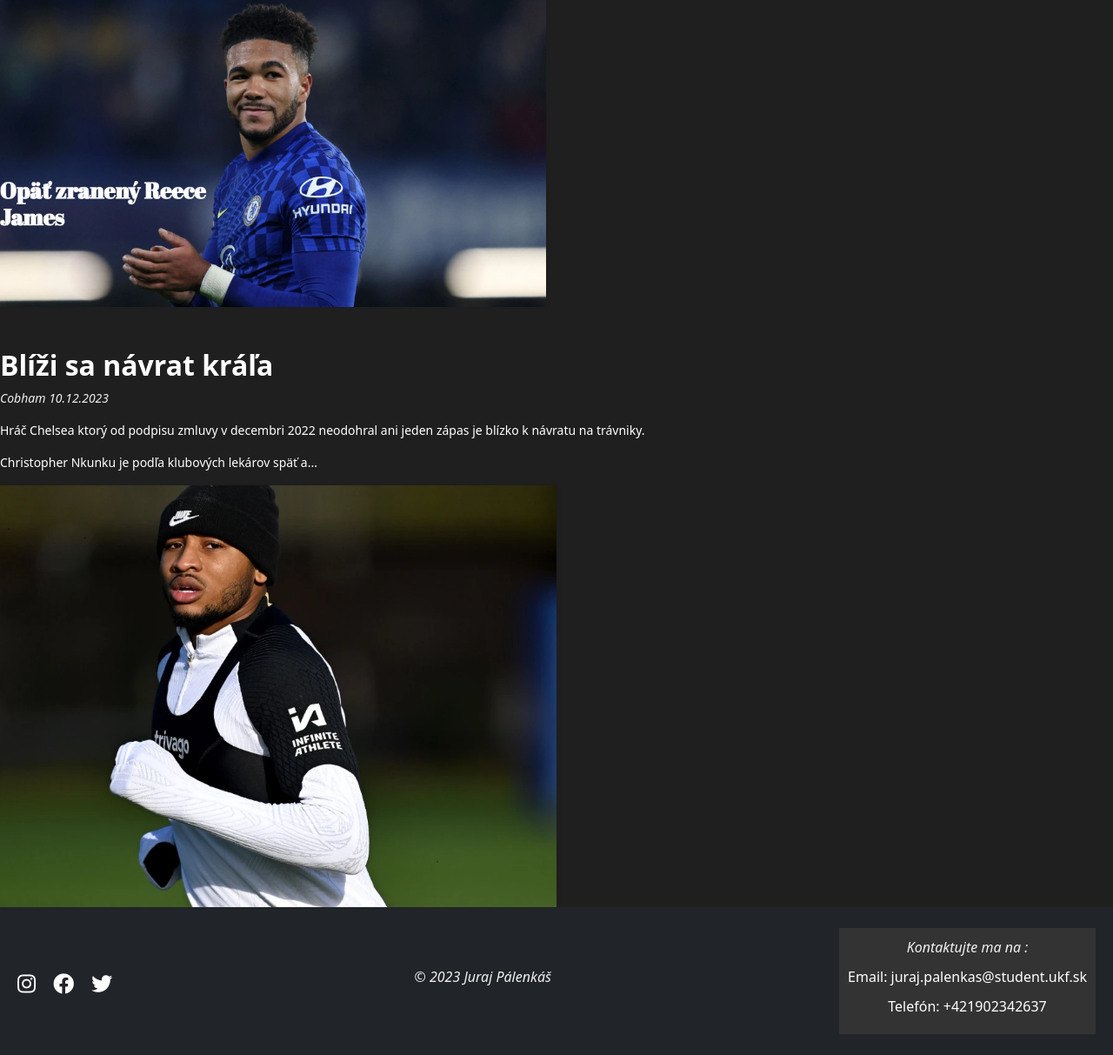
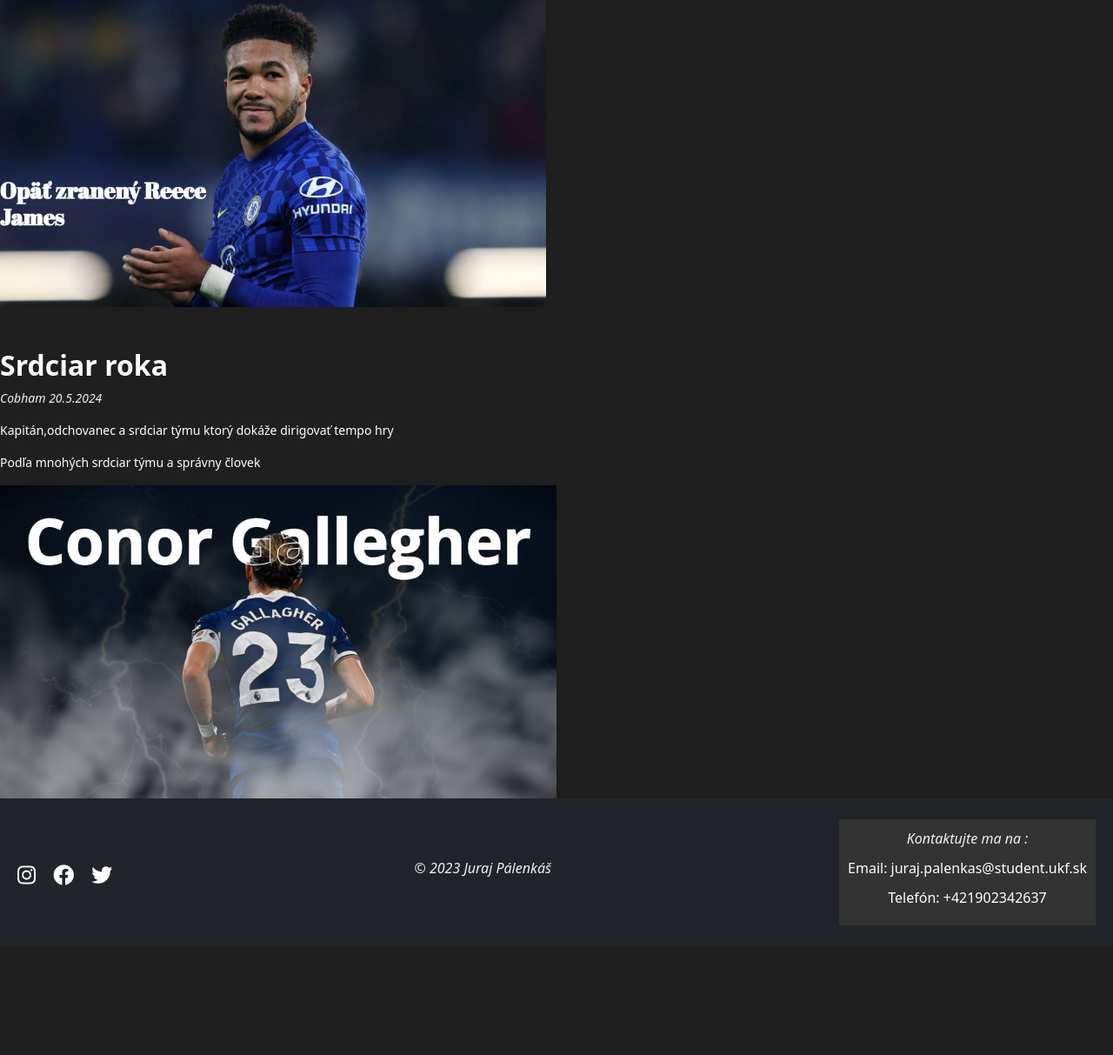
Before and after one commit to JurajPalenkas/ChelseaLondonProjektJurajPalenkas, a PHP site: page /novinky.php in a window 1280 px wide. Shown: the part 305-1518 px from the top of the page at 87% size. After the commit the page ends 1369 px from the top, so only its background shows below. Run offline with PHP 8.4, Linux system fonts and the light colour scheme.

Commit message:
upravenie noviniek

```diff
--- a/novinky.php
+++ b/novinky.php
@@ -32,11 +32,11 @@
       </div>
       <div class="row mt-5">
         <div class="col-md-12">
-          <h2><strong>Blíži sa návrat kráľa</strong></h2>
-          <p>Cobham 10.12.2023</p>
-          <p>Hráč Chelsea ktorý od podpisu zmluvy v decembri 2022 neodohral ani jeden zápas je blízko k návratu na trávniky.</p>
-          <p>Christopher Nkunku je podľa klubových lekárov späť a...</p>
-          <img src="img/nkunku4.png" alt="Obrázok 2" class="img-fluid img-nkunku">
+          <h2><strong>Srdciar roka</strong></h2>
+          <p>Cobham 20.5.2024</p>
+          <p>Kapitán,odchovanec a srdciar týmu ktorý dokáže dirigovať tempo hry</p>
+          <p>Podľa mnohých srdciar týmu a správny človek</p>
+          <img src="img/conorg.jpg" alt="Obrázok 2" class="img-fluid img-nkunku">
         </div>
       </div>
 
```
Also changed, not shown: img/conorg.jpg (added).
